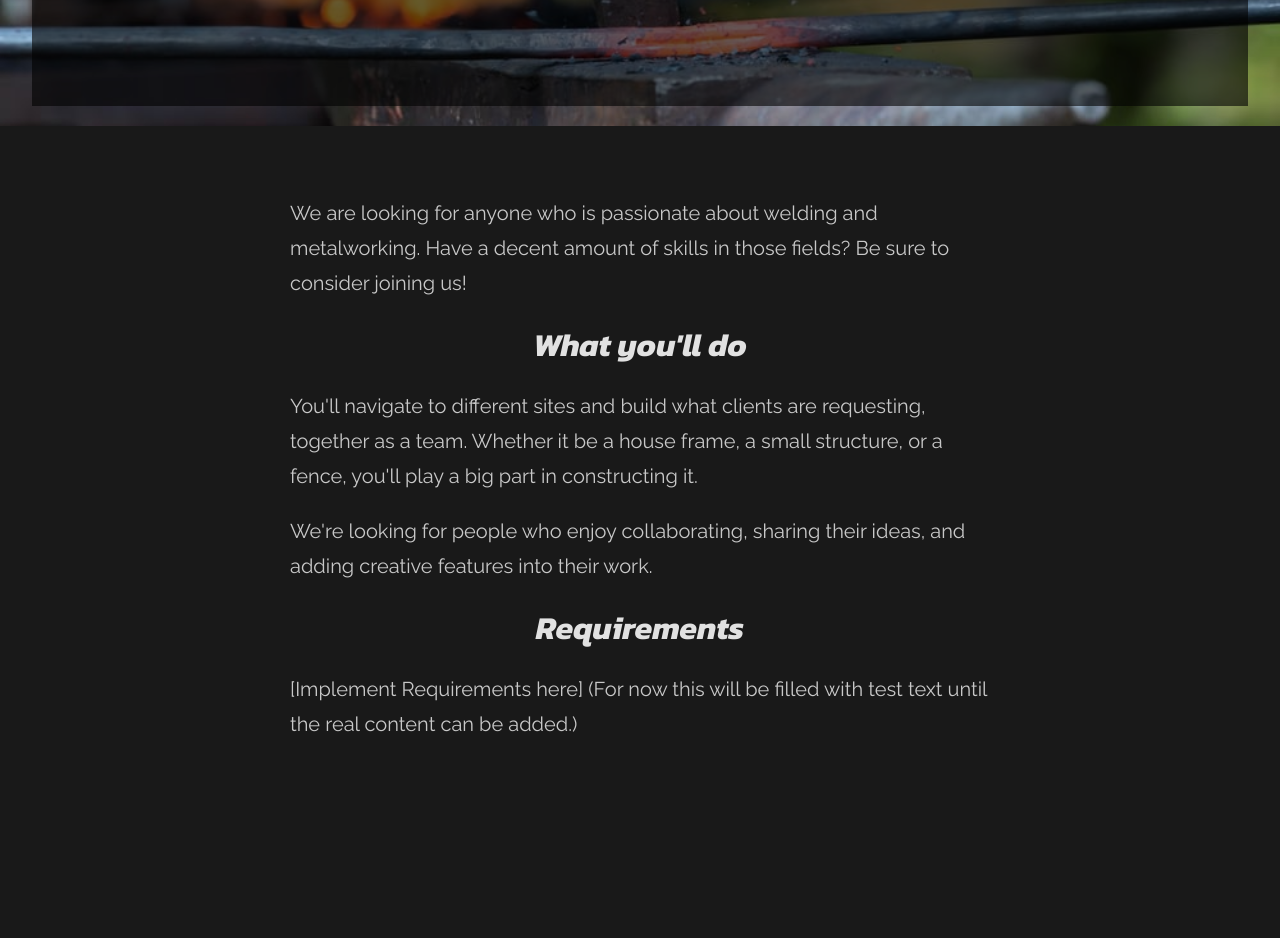
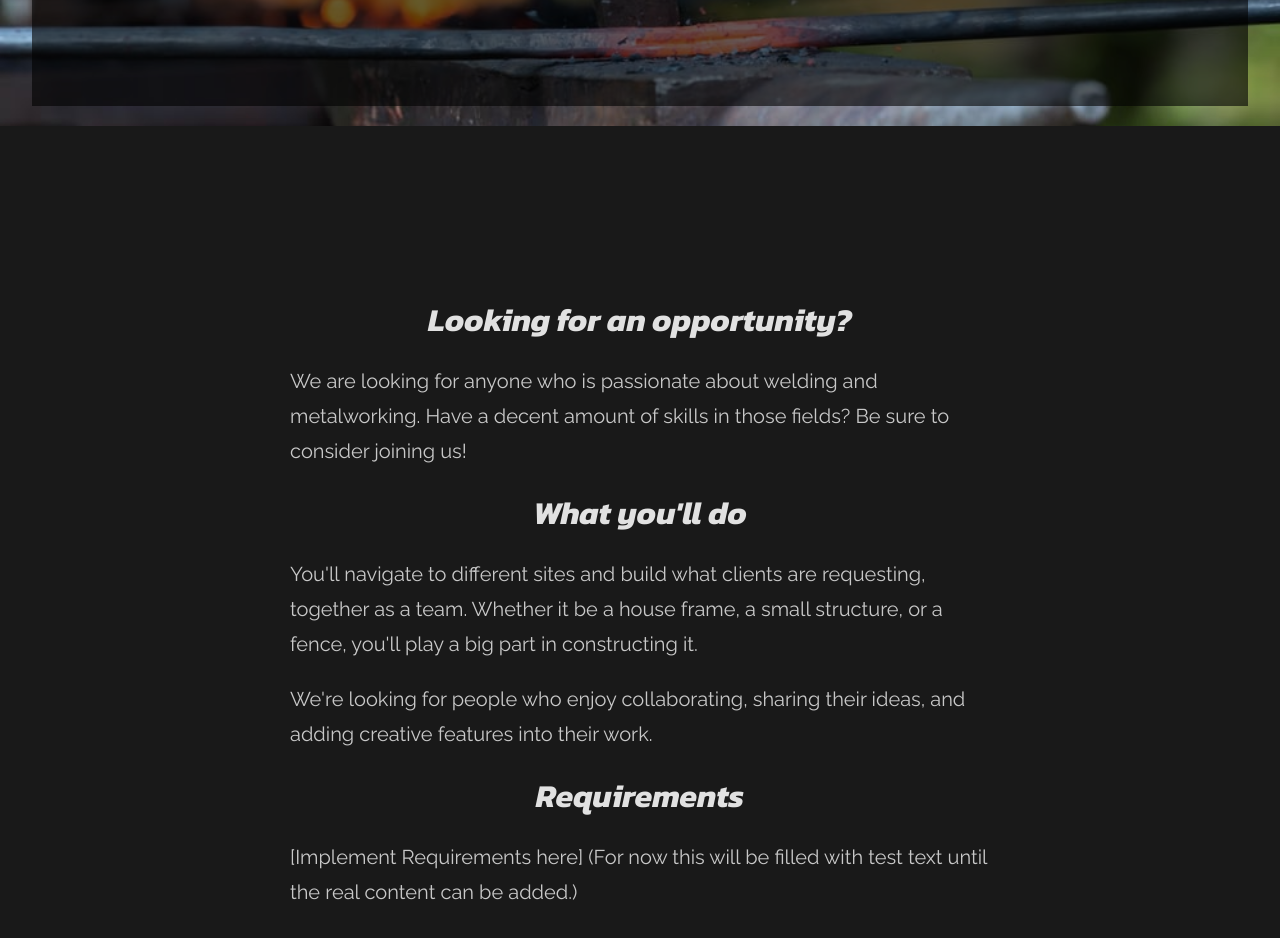
Before and after one commit to Conner1115/Metal, a Next.js app: page /careers in a window 1280 px wide. Shown: the part 674-1612 px from the top of the page. Before the commit the page ends 1436 px from the top, so only its background shows below. Built offline with nearby package versions, Linux system fonts and the light colour scheme.

Commit message:
fix ux issues

```diff
--- a/pages/careers.js
+++ b/pages/careers.js
@@ -14,7 +14,8 @@ export default function About() {
           </div>
         </div>
       </div>
-      <div style={{ paddingTop: 50 }}>
+      <div style={{ padding: "20vh 0" }}>
+      <h3>Looking for an opportunity?</h3>
       <p className="par">We are looking for anyone who is passionate about welding and metalworking.  Have a decent amount of skills in those fields?  Be sure to consider joining us!</p>
 
         <h3>What you&apos;ll do</h3>
--- a/pages/index.js
+++ b/pages/index.js
@@ -30,7 +30,7 @@ export default function Home() {
         </div>
       </div>
       <Nav />
-      <div className="sec-cont">
+      <div className="sec-cont" style={{paddingTop: "20vh"}}>
         <h2>The right man for the job</h2>
         <p className="par">Mr. Philip Davis can weld anything from fences to trailers to house frames.  If you need metalworking, he{"'"}s the right guy.</p>
         <p className="par">If he{"'"}s built you something in the past, be sure to drop him a good review at HomeAdvisor!</p>
@@ -72,7 +72,7 @@ export default function Home() {
           <img className={styles.childImg} alt="Gallery Image" src="/metal/img6.jpg" />
           <img className={styles.childImg} alt="Gallery Image" src="/metal/img15.jpg" />
         </div>
-        <div style={{paddingTop: 50}}>
+        <div style={{padding: "20vh 0"}}>
           <h2>Need a job done?</h2>
           <p style={{ textAlign: "center" }}>We{"'"}ll be happy to get right over and gauruntee satisfaction.</p>
           <a href={`mailto:allmetalwelding1@gmail.com?subject=Please give me a quote
--- a/styles/Home.module.css
+++ b/styles/Home.module.css
@@ -119,7 +119,5 @@
 }
 .childImg:hover{
   cursor: pointer;
-}
-.childImg:active{
   transform: scale(2);
 }
```
